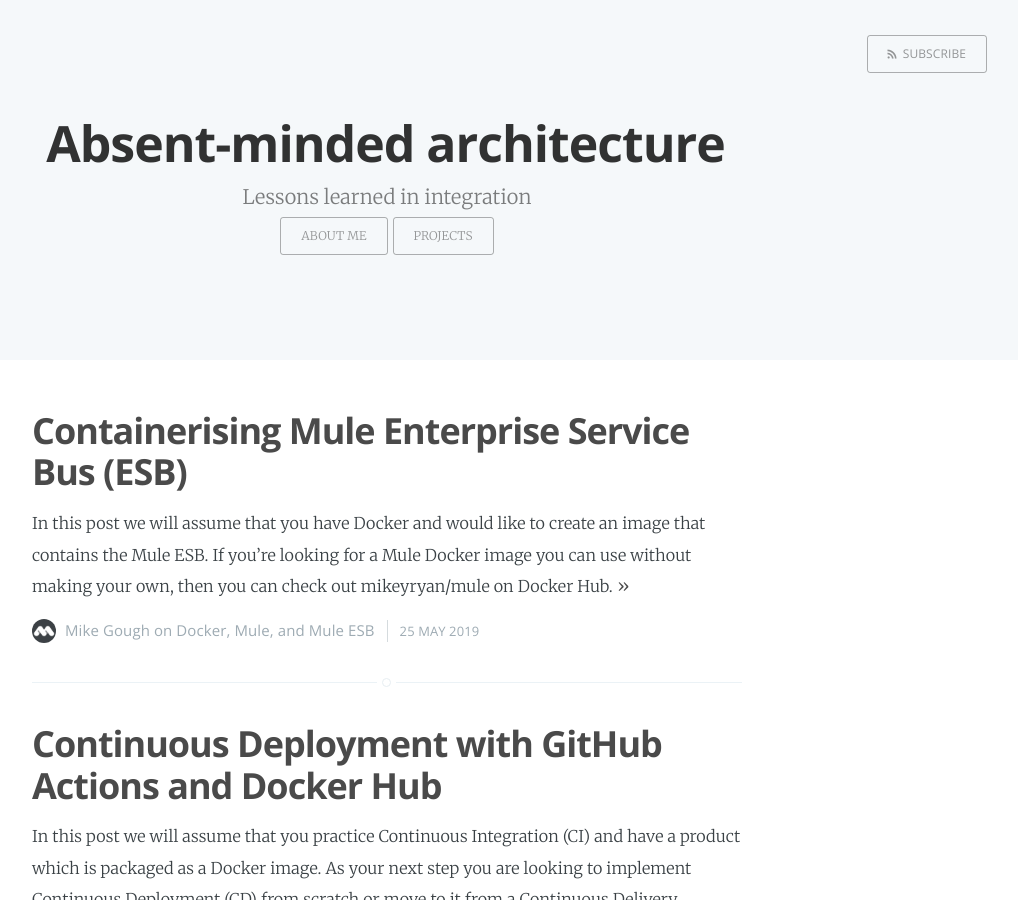
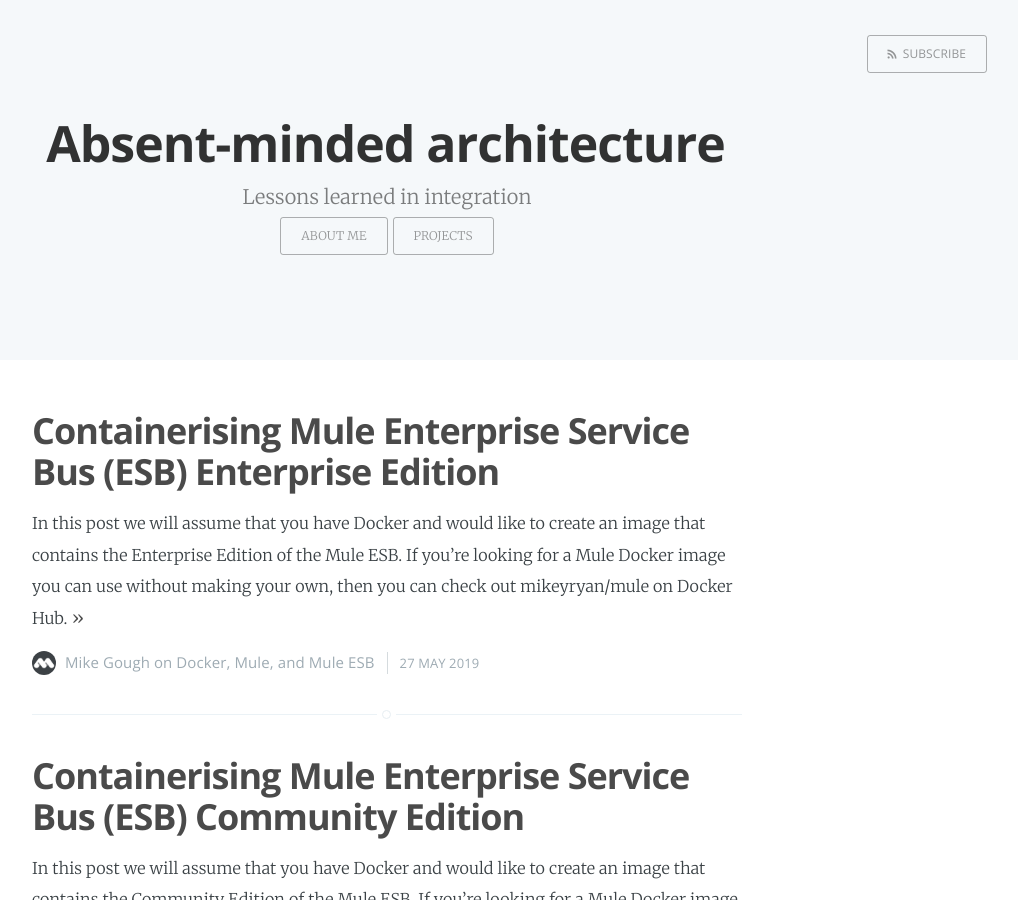
Before and after one commit to Mike-Gough/mike-gough.github.io, a Jekyll site: the page built from index.html, in a window 1280 px wide and 900 px high. Shown: the whole window, without its empty margins (253-1271 px from the left). Built offline with Jekyll 4.4.1, drawn with Linux system fonts in a browser that asks for light colours; the list of posts is cut into pages by our own code; some of the changed lines change nothing that is shown; some of the changed text lies outside the part shown.

Commit message:
Added Mule enterprise edition post

````diff
--- /dev/null
+++ b/_posts/2019-05-26-containerising-mule-esb-community-edition.markdown
@@ -0,0 +1,69 @@
+---
+layout: post
+title:  Containerising Mule Enterprise Service Bus (ESB) Community Edition
+date:   2019-05-26 08:35:00
+permalink: /posts/docker/mule/esb/community-edition
+categories:
+  - Docker
+  - Mule
+  - Mule ESB
+---
+In this post we will assume that you have Docker and would like to create an image that contains the Community Edition of the Mule ESB. If you're looking for a Mule Docker image you can use without making your own, then you can check out mikeyryan/mule on Docker Hub.
+
+## Why Containerise the Mule ESB?
+The Mule ESB will run perfectly fine anywhere that you can install Java. However, you may find yourself in need of a solution that's more scalable than installing it on a standalone machine. A typical scenario for using the Mule ESB is to install it on a standalone server and then deploy all of your applications to it. This comes with a few disadvantages, primarily that a single unhealthy app can impact others in the same Mule ESB. One method of addressing this is to run multiple versions of the Mule ESB on the server, which is where Docker comes in.
+
+With Docker we can easily deploy containers with the Mule ESB and a single application that will run in an independent isolated environment. This can also be useful for portability, as Docker will help us ensure that the application will run the same locally as it would when it's deployed to a server or the cloud.
+
+## Creating a Mule ESB Docker image
+To begin with, we will need to create file called ```Dockerfile``` in our working directory. A Dockerfile has a file format that contains instructions and arguments, which define the contents and startup behaviour of the Docker container. To run the Mule ESB, our Dockerfile will need to contain the following:
+```
+# The first instruction in a Dockerfile must be FROM, which selects a base image. Since it's recommended to use official Docker images, we will use the official image for openjdk.
+FROM openjdk:8-jdk
+
+LABEL maintainer="https://mike.gough.me"
+
+# Define environment variables as arguments that can be passed in when building this image.
+ARG MULE_VERSION=4.2.0
+ARG TZ=Australia/Sydney
+
+ENV MULE_HOME=/opt/mule
+ENV MULE_DOWNLOAD_URL https://repository-master.mulesoft.org/nexus/content/repositories/releases/org/mule/distributions/mule-standalone/${MULE_VERSION}/mule-standalone-${MULE_VERSION}.tar.gz
+
+# Set the timezone
+RUN echo ${TZ} > /etc/timezone
+
+# Set the working directory
+WORKDIR ${MULE_HOME}
+
+RUN mkdir -p /opt && \
+    cd /opt && \
+    wget "$MULE_DOWNLOAD_URL" -O mule-standalone-${MULE_VERSION}.tar.gz
+
+# Unpack Mule ESB
+RUN tar xvzf /opt/mule-standalone-${MULE_VERSION}.tar.gz -C /opt && \
+  rm -f /opt/mule-standalone-${MULE_VERSION}.tar.gz
+
+RUN cd /opt && \
+  rm -rf mule && \
+  ln -s mule-standalone-${MULE_VERSION} mule
+
+# Set the mount locations
+VOLUME ["${MULE_HOME}/logs", "${MULE_HOME}/conf", "${MULE_HOME}/apps", "${MULE_HOME}/domains", "${MULE_HOME}/patches", "${MULE_HOME}/.mule"]
+
+# Run this command on container start
+CMD [ "${MULE_HOME}/bin/mule"]
+
+# Expose the default HTTP port 8081
+EXPOSE 8081
+
+# Expose the default JMX port
+EXPOSE 1099
+```
+
+The above Docker file will create an image based on the official openjdk Docker image. It downloads and installs a specific version of the Mule ESB which can be passed as an optional argument when running the build process. To create the Docker image with version 4.2.0 of the Mule ESB, run the following command:
+```
+docker build --build-arg MULE_VERSION=4.2.0 -t mule:ce-4-2-0 .
+```
+
+Thats it! In a future post we will look at how we can use this image as the base for another image which contains a Mule application.
--- a/_posts/2019-05-26-containerising-mule-esb.markdown
+++ b/_posts/2020-05-27-containerising-mule-esb-enterprise-edition.markdown
@@ -1,14 +1,14 @@
 ---
 layout: post
-title:  Containerising Mule Enterprise Service Bus (ESB)
-date:   2019-05-25 08:35:00
-permalink: /posts/docker/mule/esb/
+title:  Containerising Mule Enterprise Service Bus (ESB) Enterprise Edition
+date:   2019-05-27 11:40:00
+permalink: /posts/docker/mule/esb/enterprise-edition
 categories:
   - Docker
   - Mule
   - Mule ESB
 ---
-In this post we will assume that you have Docker and would like to create an image that contains the Mule ESB. If you're looking for a Mule Docker image you can use without making your own, then you can check out mikeyryan/mule on Docker Hub.
+In this post we will assume that you have Docker and would like to create an image that contains the Enterprise Edition of the Mule ESB. If you're looking for a Mule Docker image you can use without making your own, then you can check out mikeyryan/mule on Docker Hub.
 
 ## Why Containerise the Mule ESB?
 The Mule ESB will run perfectly fine anywhere that you can install Java. However, you may find yourself in need of a solution that's more scalable than installing it on a standalone machine. A typical scenario for using the Mule ESB is to install it on a standalone server and then deploy all of your applications to it. This comes with a few disadvantages, primarily that a single unhealthy app can impact others in the same Mule ESB. One method of addressing this is to run multiple versions of the Mule ESB on the server, which is where Docker comes in.
@@ -25,7 +25,6 @@
 
 # Define environment variables as arguments that can be passed in when building this image.
 ARG MULE_VERSION=4.2.0
-ARG MULE_MD5=0f098b4bbc65d27cee9af59904ed6545
 ARG TZ=Australia/Sydney
 
 ENV MULE_HOME=/opt/mule
@@ -62,9 +61,10 @@
 EXPOSE 1099
 ```
 
-The above Docker file will create an image based on the official openjdk Docker image. It downloads and installs a specific version of the Mule ESB which can be passed as an optional argument when running the build process. After downloading the Mule ESB it computes the MD5 checksum, also passed as an optional argument, to verify the integrity of the file download. To create the Docker image with version 4.2.0 of the Mule ESB, run the following command:
+The above Docker file will create an image based on the official openjdk Docker image. It downloads and installs a specific version of the Mule ESB which can be passed as an optional argument when running the build process. To create the Docker image with version 4.2.0 of the Mule ESB, run the following command:
 ```
-docker build --build-arg MULE_VERSION=4.2.0 --build-arg MULE_MD5=0f098b4bbc65d27cee9af59904ed6545 -t mule:ce-4-2-0 .
+docker build --build-arg MULE_VERSION=4.2.0 -t mule:ce-4-2-0 .
 ```
+  Unfortunaty at this time it newer versions of Mule (4 and above) are aware of being containerised and force you to provide a licence instead of creating a 30 day trial license. You can get around this by obtaining a licence and mounting it inside the container or by using an older version of Mule.
 
 Thats it! In a future post we will look at how we can use this image as the base for another image which contains a Mule application.
````
